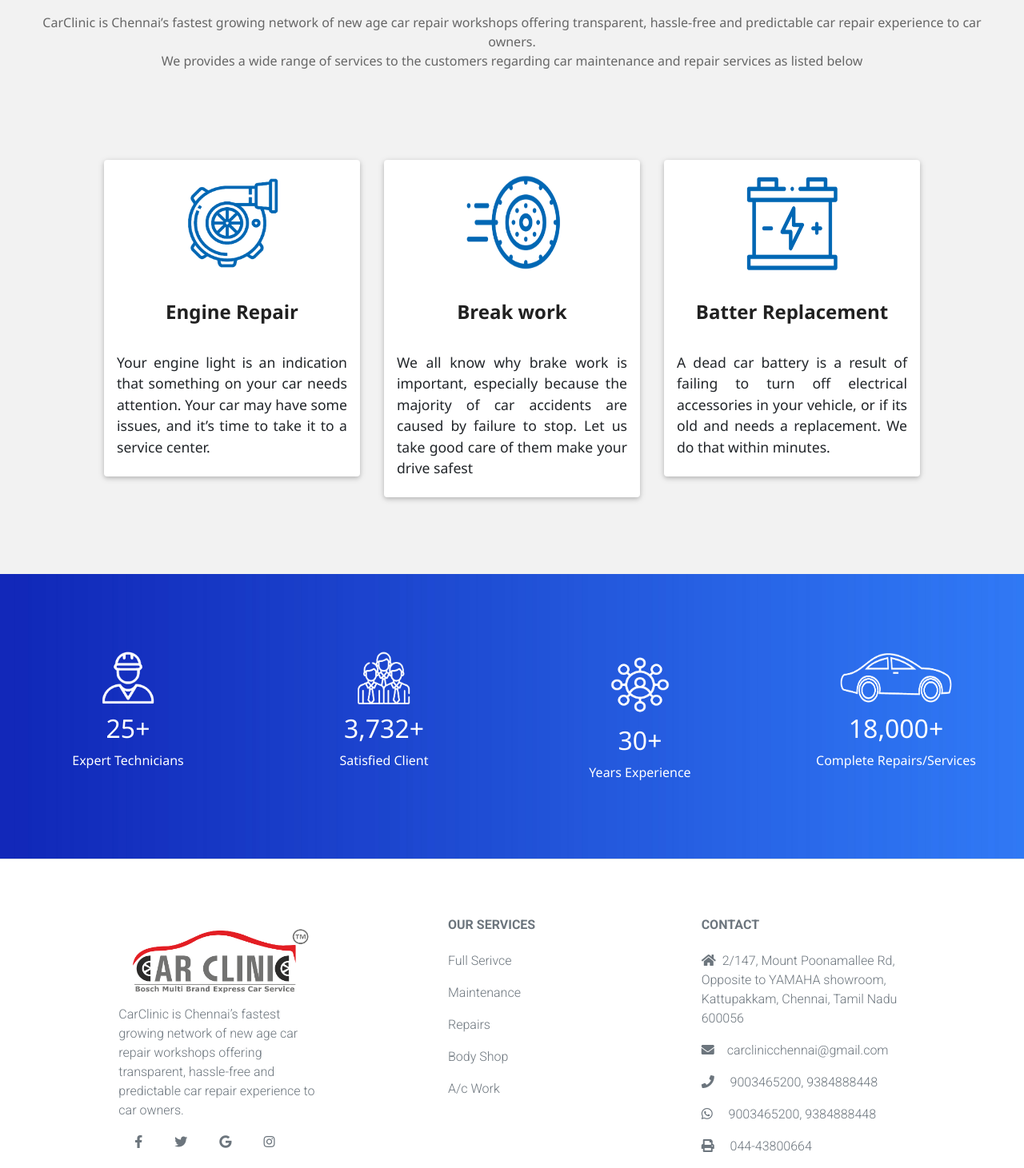
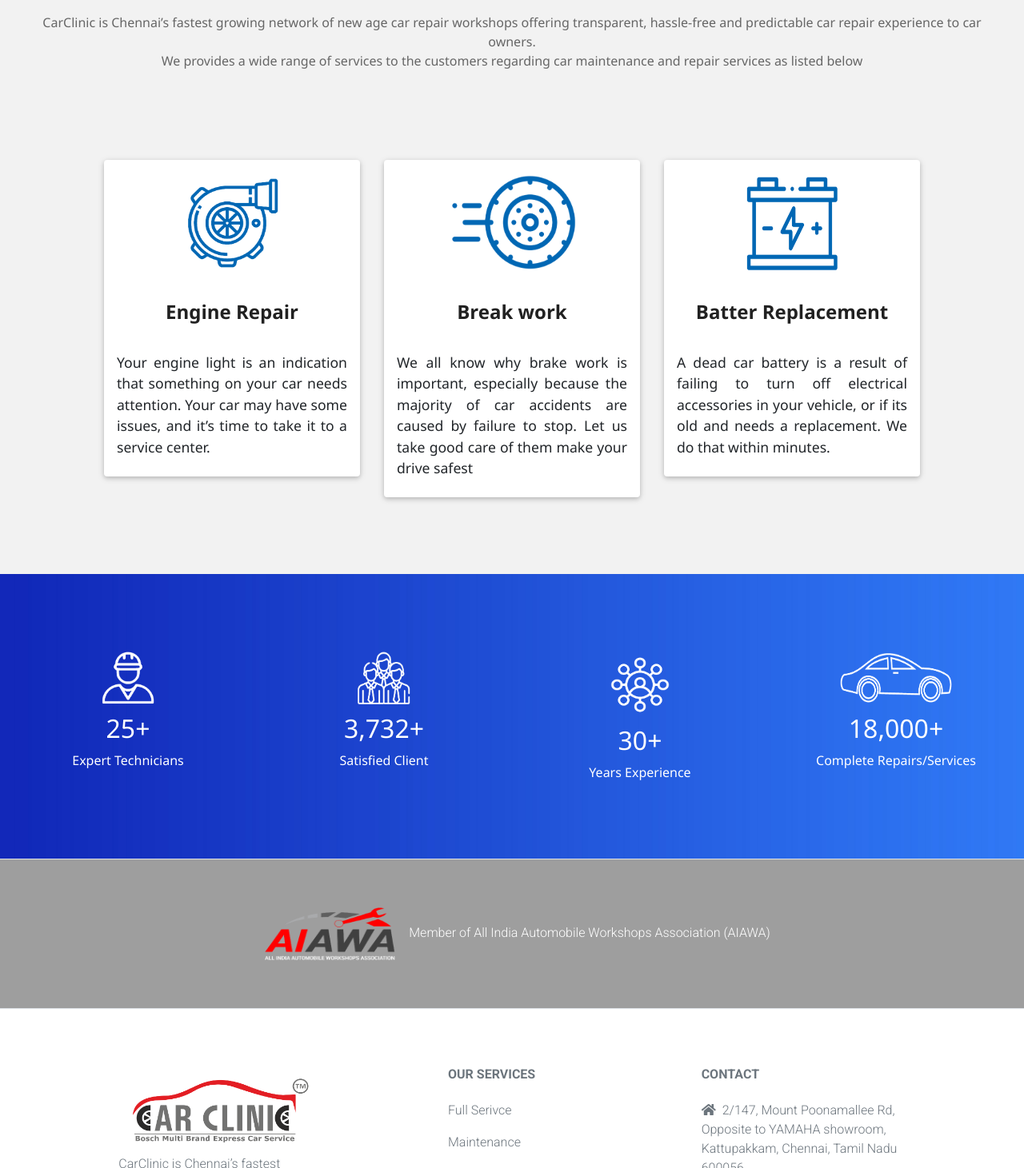
Before and after one commit to erohsikero/CarServiceSite, a React (Create React App) app: page / in a window 1280 px wide. Shown: the part 1582-3043 px from the top of the page at 80% size. Built offline with nearby package versions, Linux system fonts and the light colour scheme.

Commit message:
our service logo fix and AIAWA added

```diff
--- a/src/App.js
+++ b/src/App.js
@@ -28,6 +28,15 @@ function App() {
         </Routes>
       </div>
     </Router>
+
+    <div style={{ background: 'transparent url(http://localhost:3000/static/media/blueBackground.e4af9e1572362d7ac22f.jpg) center center/cover no-repeat scroll' , color:'white'}} className='d-block justify-content-center text-center p-5 border-top'>
+    <img
+          alt="AIAWA MEMBERSHIP"
+          src="./aiawaLogo.png"
+          height={"90px"}
+          width={"190px"}
+      /> Member of All India Automobile Workshops Association (AIAWA)
+    </div>
     <Footer class="mt-auto"/>
     </>
   );
--- a/src/components/Card/Card.js
+++ b/src/components/Card/Card.js
@@ -2,15 +2,15 @@ import { MDBIcon } from 'mdb-react-ui-kit';
 import React from 'react'
 import './Card.css'
 
-function Card({titleData,iconValue,bodyData}) {
+function Card({titleData,iconValue,bodyData,height,width}) {
   return (
     <div className='card text-center' >
 
         <div className="overflow">
             <img
                 src={iconValue}
-                height={'125px'}
-                width={'125px'}
+                height={height}
+                width={width}
                 alt="High quality services"
             >
             </img>
--- a/src/components/OurService/OurService.js
+++ b/src/components/OurService/OurService.js
@@ -10,13 +10,13 @@ function OurService() {
     <div className='container-fluid d-flex justify-content-center p-5'>
         <div className='row px-5'>
             <div className='col-md-4 col-sm-6 pb-5'>
-                <Card titleData='Engine Repair' iconValue='./icons/turbo.png' bodyData='Your engine light is an indication that something on your car needs attention. Your car may have some issues, and it’s time to take it to a service center.'/>
+                <Card titleData='Engine Repair' iconValue='./icons/turbo.png' bodyData='Your engine light is an indication that something on your car needs attention. Your car may have some issues, and it’s time to take it to a service center.' height={'125'} width={'125'}/>
             </div>
             <div className='col-md-4 col-sm-6 pb-5'>
-                <Card titleData='Break work' iconValue='./icons/tire.png' bodyData='We all know why brake work is important, especially because the majority of car accidents are caused by failure to stop. Let us take good care of them make your drive safest'/>
+                <Card titleData='Break work' iconValue='./icons/tire.png' bodyData='We all know why brake work is important, especially because the majority of car accidents are caused by failure to stop. Let us take good care of them make your drive safest' height={'125'} width={'165'}/>
             </div>
             <div className='col-md-4 col-sm-6 pb-5'>
-                <Card titleData='Batter Replacement' iconValue='./icons/battery.png' bodyData='A dead car battery is a result of failing to turn off electrical accessories in your vehicle, or if its old and needs a replacement. We do that within minutes.'/>
+                <Card titleData='Batter Replacement' iconValue='./icons/battery.png' bodyData='A dead car battery is a result of failing to turn off electrical accessories in your vehicle, or if its old and needs a replacement. We do that within minutes.' height={'125'} width={'125'}/>
             </div>
 
         </div>
```
Also changed, not shown: public/aiawaLogo.png (added).
